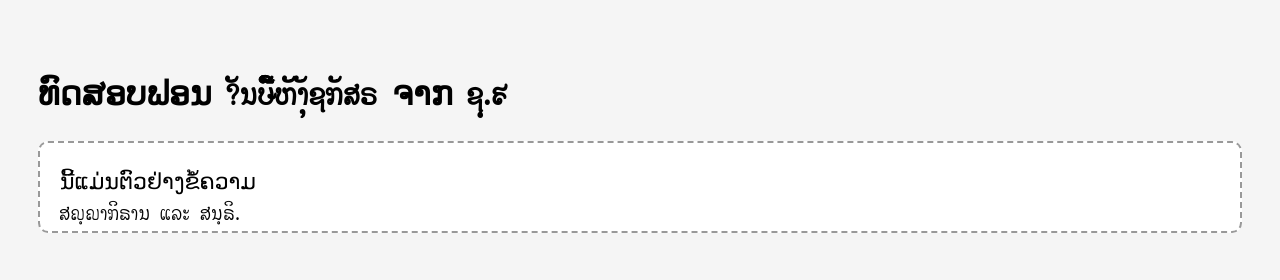
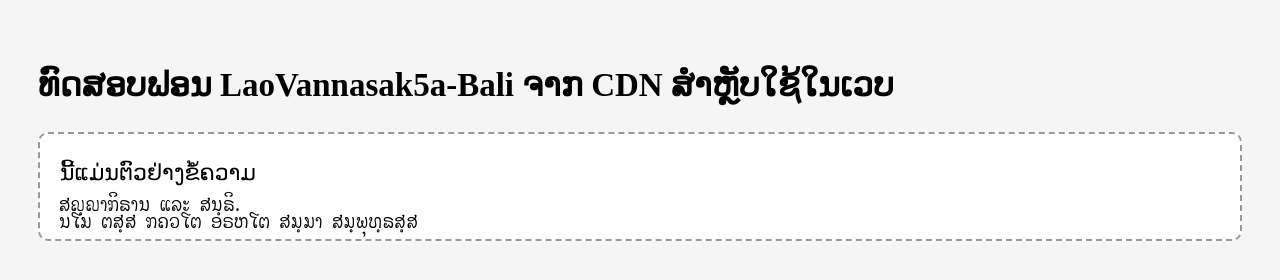
Before and after one commit to maiphanvannasak-bit/LaoVannasak, a plain HTML site: page index.html in a window 1280 px wide. Drawn offline with Linux system fonts and the light colour scheme.

Commit message:
Update index.html

```diff
--- a/index.html
+++ b/index.html
@@ -15,13 +15,13 @@
       }
 
       body {
-        font-family: "LaoVannasak5a-Bali", sans-serif;
         font-size: 22px;
         background: #f5f5f5;
         padding: 30px;
       }
 
       .box {
+        font-family: "LaoVannasak5a-Bali", sans-serif;
         border: 2px dashed #999;
         padding: 20px;
         border-radius: 10px;
@@ -30,10 +30,12 @@
     </style>
   </head>
   <body>
-    <h2>ທົດສອບຟອນ LaoVannasak5a-Bali ຈາກ CDN</h2>
+    <h2>ທົດສອບຟອນ LaoVannasak5a-Bali ຈາກ CDN ສຳຫຼັບໃຊ້ໃນເວບ </h2>
     <div class="box">
       ນີ້ແມ່ນຕົວຢ່າງຂໍ້ຄວາມ<br />
       le`ekByUko c]t lo`UyD
+      <br />
+      o3, 8l`l B7;38 vis38 l,`,k l,`r5m`Ul`l
     </div>
   </body>
 </html>
```
